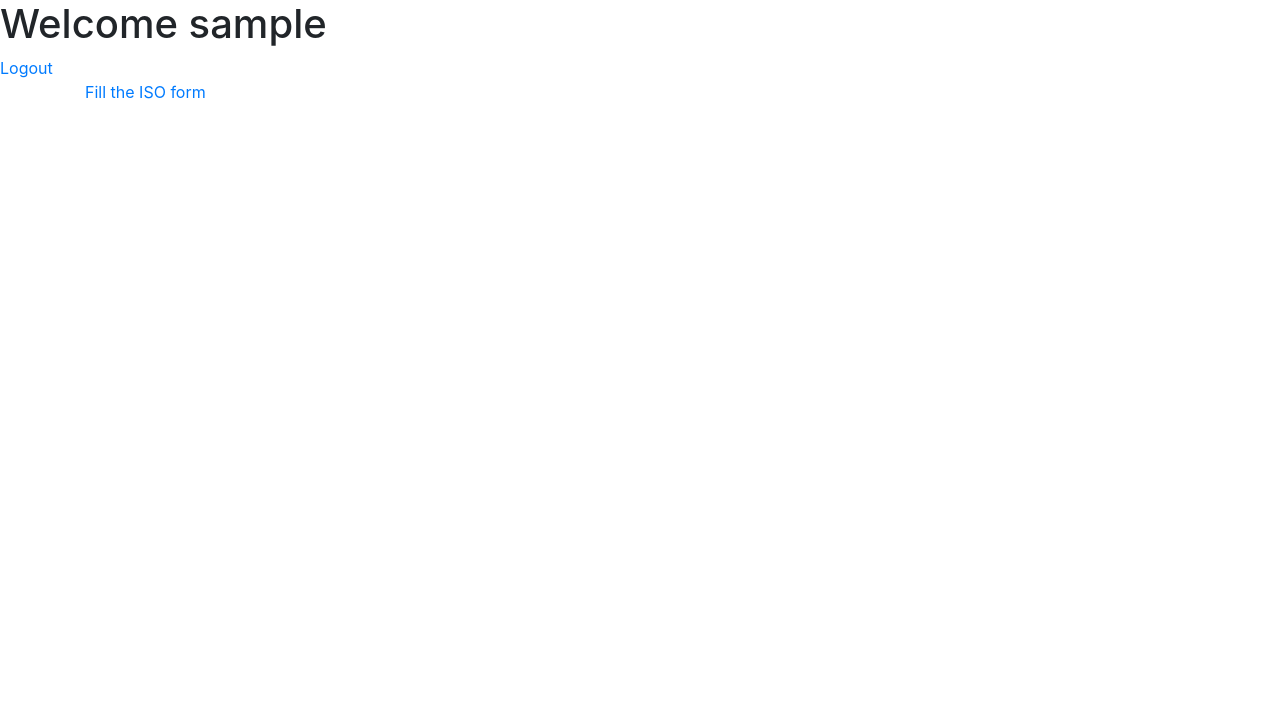
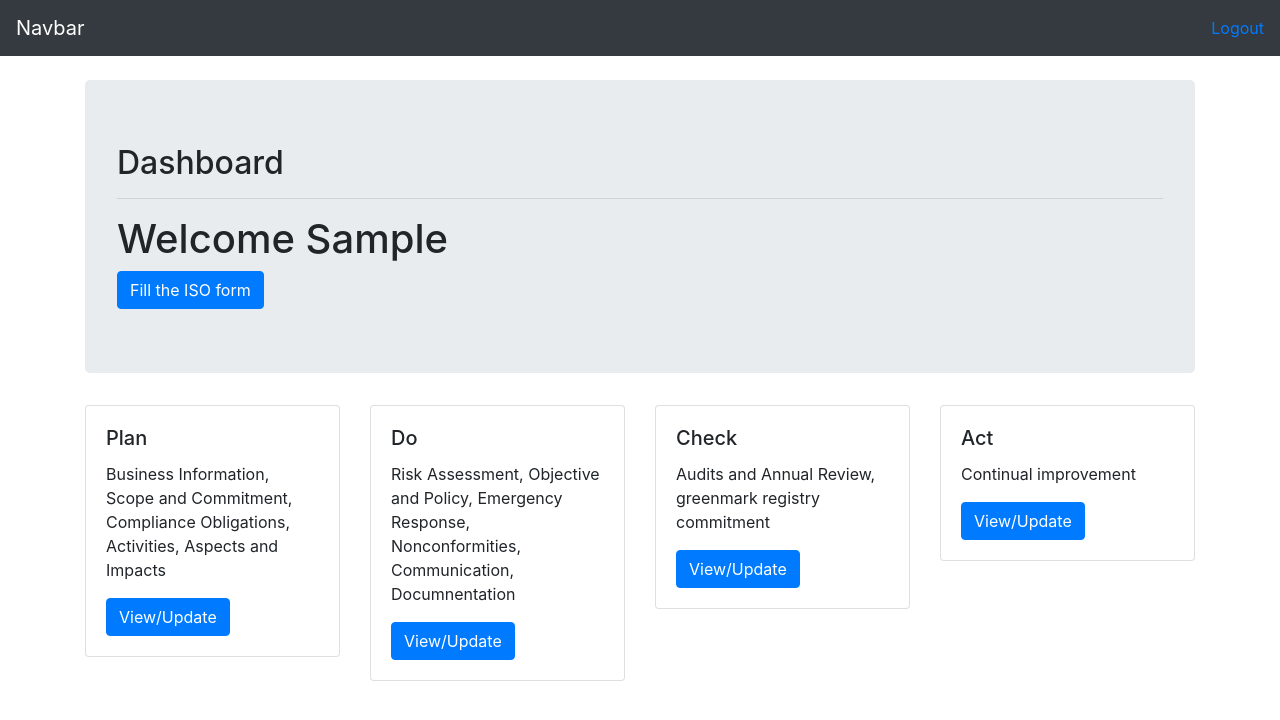
Before and after one commit to MVC-Communications/new_greenmark, a Django app: page /dashboard in a window 1280 px wide. Shown: the top 720 px of the page. Run offline with Django 4.2, Linux system fonts and the light colour scheme; the visitor is signed in with stand-in values (Sample User, id 1); some libraries are stand-ins or nearby versions.

Commit message:
worked on dashboard page

```diff
--- a/greenmark/accounts/templates/accounts/dashboard.html
+++ b/greenmark/accounts/templates/accounts/dashboard.html
@@ -1,15 +1,81 @@
 {% extends 'accounts/base.html' %}
 
+{% block css %}
+
+{% endblock css %}
 {% block title %} Dashboard {% endblock title %}
 
 {% block content %}
 
 <!--Dashboard-->
-<h1>Welcome {{ user.username }} </h1>
-<a href="{% url 'accounts:logout' %}">Logout</a>
+
+  <div class="nav-area">
+    <nav class="navbar navbar-dark bg-dark">
+      <a class="navbar-brand" href="#">Navbar</a>
+      <span class="left-float"><a href="{% url 'accounts:logout' %}">Logout</a></spa>
+    </nav>
+  </div>
+
+  <br>
+
+  <div class="container">
+    <div class="jumbotron">
+        <h2>Dashboard</h2>
+        <hr>
+
+        <h1>Welcome {{ user.username.title }} </h1>
+
+        <a class="btn btn-primary" href="{% url 'main:iso_start' %}">Fill the ISO form</a>
+
+    </div>
+  </div>
+
 
 <div class="container">
-    <a href="{% url 'main:iso_one' %}">Fill the ISO form</a>
+    <div class="row">
+        <div class="col-sm-3">
+        <div class="card">
+            <div class="card-body">
+            <h5 class="card-title">Plan</h5>
+            <p class="card-text">Business Information, Scope and Commitment,
+            Compliance Obligations, Activities, Aspects and Impacts</p>
+            <a href="#" class="btn btn-primary">View/Update</a>
+            </div>
+        </div>
+        </div>
+        <div class="col-sm-3">
+        <div class="card">
+            <div class="card-body">
+            <h5 class="card-title">Do</h5>
+            <p class="card-text">Risk Assessment, Objective and Policy,
+            Emergency Response, Nonconformities, Communication, Documnentation</p>
+            <a href="#" class="btn btn-primary">View/Update</a>
+            </div>
+        </div>
+        </div>
+        <div class="col-sm-3">
+            <div class="card">
+                <div class="card-body">
+                <h5 class="card-title">Check</h5>
+                <p class="card-text">Audits and Annual Review,
+                    <br>greenmark registry commitment</p>
+                <a href="#" class="btn btn-primary">View/Update</a>
+                </div>
+            </div>
+        </div>
+        <div class="col-sm-3">
+            <div class="card">
+                <div class="card-body">
+                <h5 class="card-title">Act</h5>
+                <p class="card-text">Continual improvement</p>
+                <a href="#" class="btn btn-primary">View/Update</a>
+                </div>
+            </div>
+        </div>
+    </div>
 </div>
 
+<br>
+<br>
+
 {% endblock content %}
```
